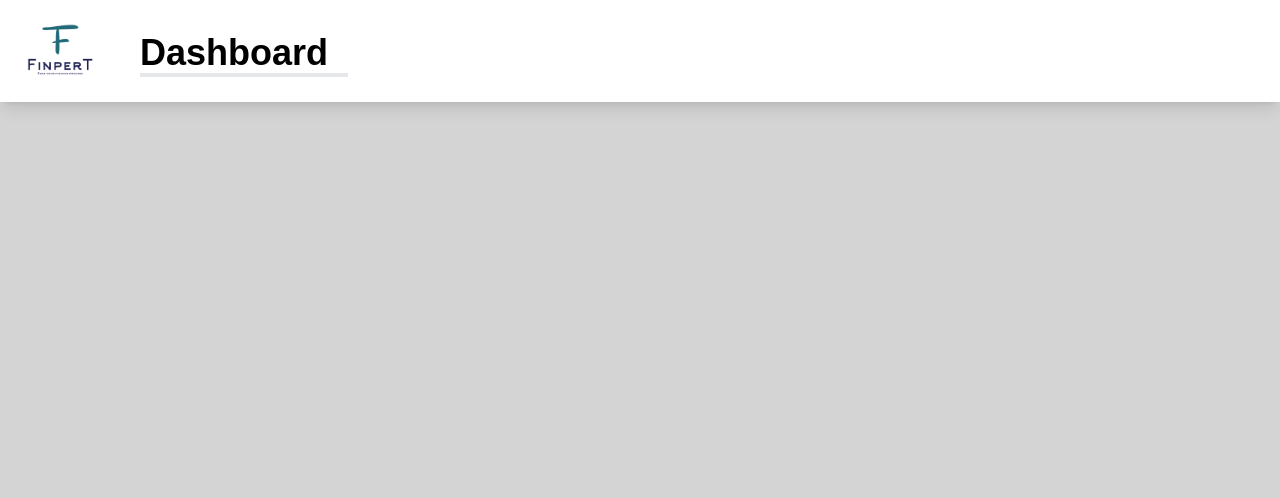
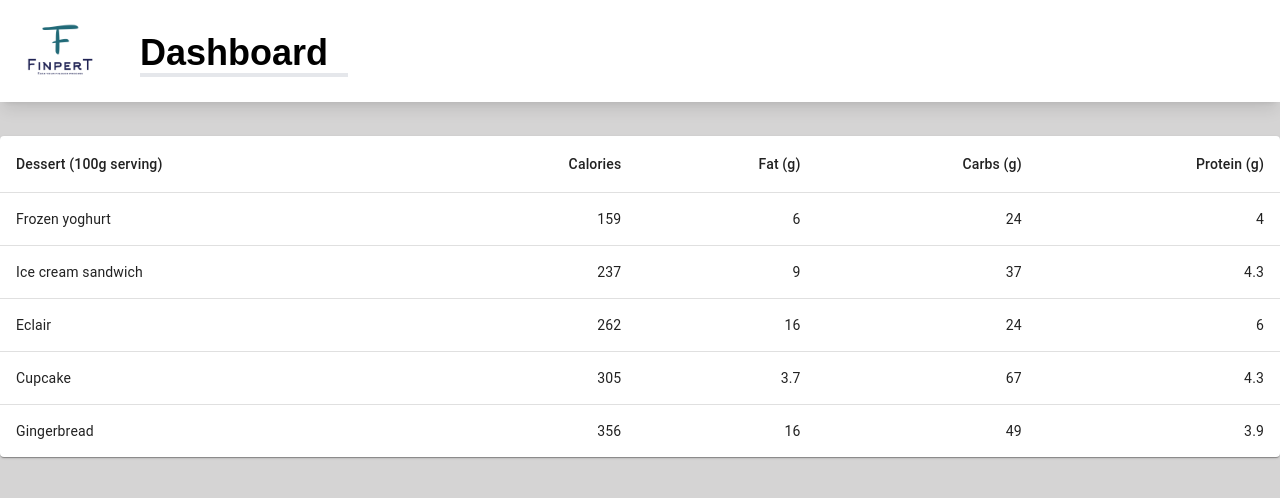
Before and after one commit to tienphap1405/financial-tracker-web-app, a Next.js app: page /monthly-detail-page in a window 1280 px wide. Shown: the top 498 px of the page. Built offline with nearby package versions, Linux system fonts and the light colour scheme.

Commit message:
Update page.js

```diff
--- a/app/monthly-detail-page/page.js
+++ b/app/monthly-detail-page/page.js
@@ -1,8 +1,58 @@
-import Navbar from "../routes/navbar";
+"use client";
+import { styled } from '@mui/material/styles';
+import Table from '@mui/material/Table';
+import TableBody from '@mui/material/TableBody';
+import TableCell, { tableCellClasses } from '@mui/material/TableCell';
+import TableContainer from '@mui/material/TableContainer';
+import TableHead from '@mui/material/TableHead';
+import TableRow from '@mui/material/TableRow';
+import Paper from '@mui/material/Paper';
+
+function createData(name, calories, fat, carbs, protein) {
+  return { name, calories, fat, carbs, protein };
+}
+
+const rows = [
+  createData('Frozen yoghurt', 159, 6.0, 24, 4.0),
+  createData('Ice cream sandwich', 237, 9.0, 37, 4.3),
+  createData('Eclair', 262, 16.0, 24, 6.0),
+  createData('Cupcake', 305, 3.7, 67, 4.3),
+  createData('Gingerbread', 356, 16.0, 49, 3.9),
+];
+
 export default function MonthlyDetailPage() {
     return (
-        <div>
-
+        <div className='flex flex-col items-center pt-10 mx-auto'>
+            <TableContainer component={Paper}>
+                <Table sx={{ minWidth: 650 }} aria-label="simple table">
+                    <TableHead>
+                    <TableRow className='font-extrabold text-2xl'>
+                        <TableCell>Dessert (100g serving)</TableCell>
+                        <TableCell align="right">Calories</TableCell>
+                        <TableCell align="right">Fat&nbsp;(g)</TableCell>
+                        <TableCell align="right">Carbs&nbsp;(g)</TableCell>
+                        <TableCell align="right">Protein&nbsp;(g)</TableCell>
+                    </TableRow>
+                    </TableHead>
+                    <TableBody>
+                    {rows.map((row) => (
+                        <TableRow
+                        key={row.name}
+                        sx={{ '&:last-child td, &:last-child th': { border: 0 } }}
+                        >
+                        <TableCell component="th" scope="row">
+                            {row.name}
+                        </TableCell>
+                        <TableCell align="right">{row.calories}</TableCell>
+                        <TableCell align="right">{row.fat}</TableCell>
+                        <TableCell align="right">{row.carbs}</TableCell>
+                        <TableCell align="right">{row.protein}</TableCell>
+                        </TableRow>
+                    ))}
+                    </TableBody>
+                </Table>
+            </TableContainer>
         </div>
     );
+
 }
```
